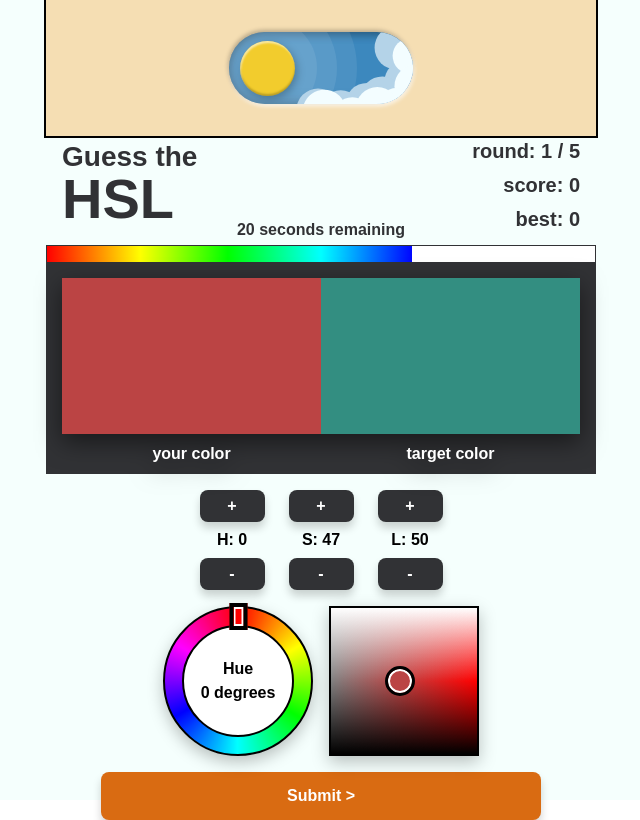
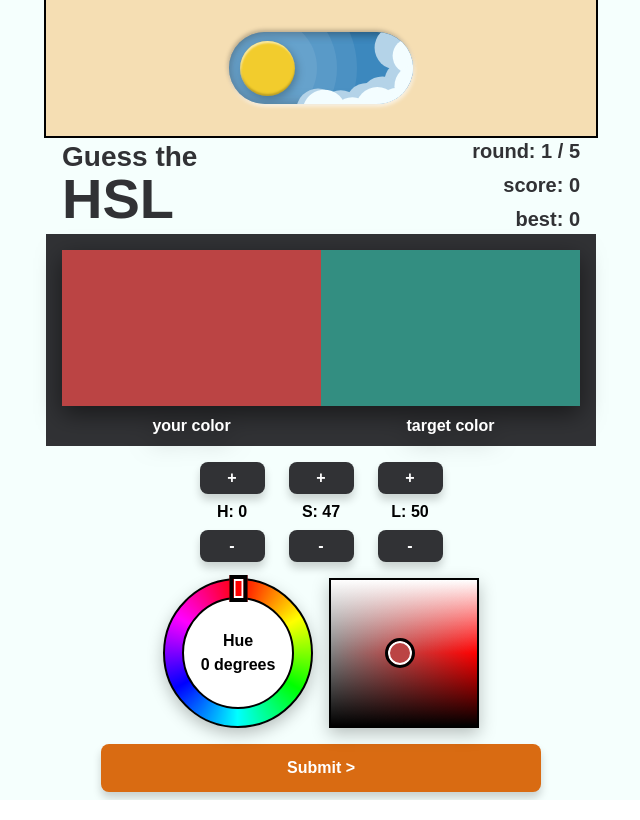
Before and after one commit to connor-jensen/guessTheHSL, a React (Vite) app: page / in a window 1280 px wide. Shown: the whole page, without its empty margins (319-959 px from the left). Built offline with nearby package versions, Linux system fonts and the light colour scheme.

Commit message:
remove timer

```diff
--- a/src/App.tsx
+++ b/src/App.tsx
@@ -158,7 +158,7 @@ function App({}) {
             currentScore={score}
             bestScore={maxScore}
           />
-          <Timer totalTime={30} timeRemaining={20} />
+          {/* <Timer totalTime={30} timeRemaining={20} /> */}
           <ColorDisplay
             currentHSL={{
               hue: hue,
```
